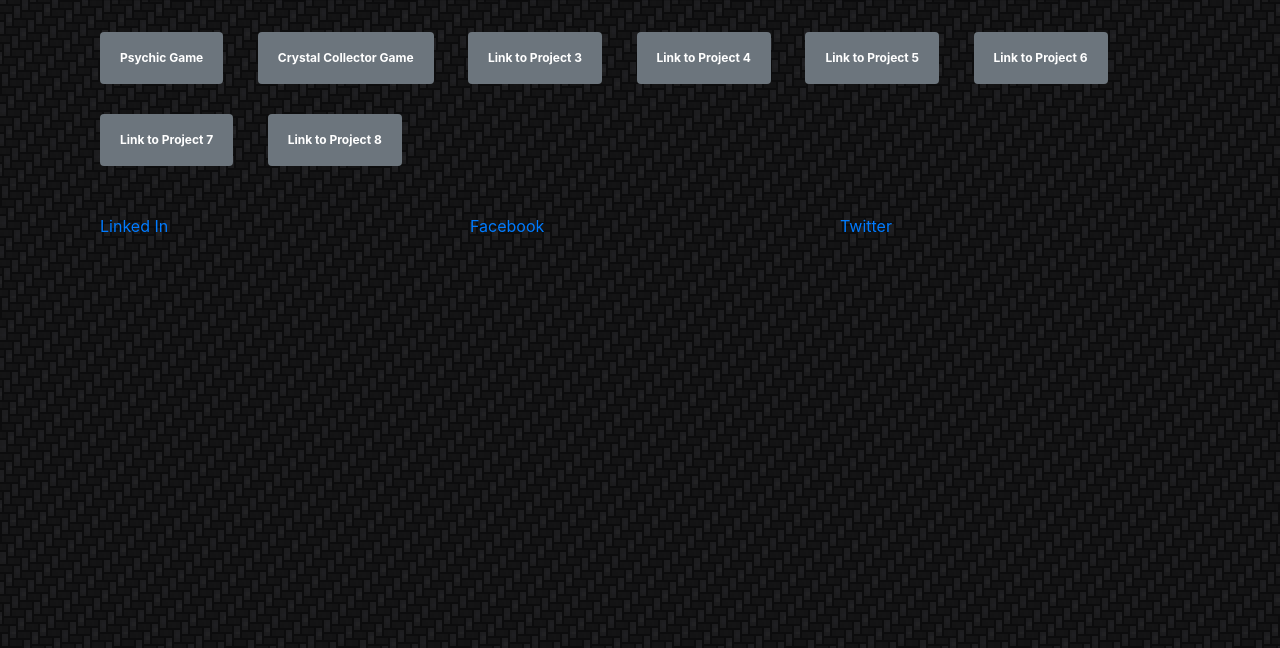
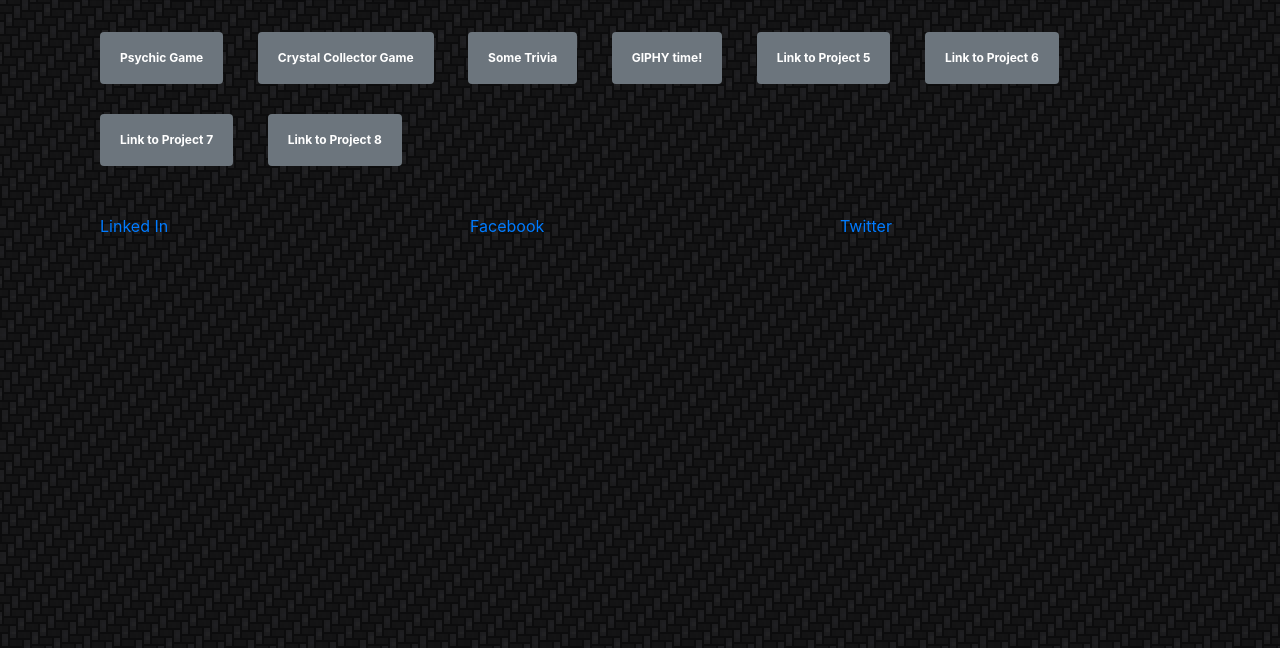
Before and after one commit to GregMash/Bootstrap-Portfolio, a plain HTML site: page portfolio.html in a window 1280 px wide. Shown: the part 152-800 px from the top of the page. Drawn offline with nearby package versions, Linux system fonts and the light colour scheme.

Commit message:
added giphy hw

```diff
--- a/portfolio.html
+++ b/portfolio.html
@@ -50,8 +50,8 @@
                                 <div class="col-sm">
                                     <a href="https://gregmash.github.io/Psychic-Game/" class="badge badge-secondary">Psychic Game</a>
                                     <a href="https://gregmash.github.io/unit-4-game/" class="badge badge-secondary">Crystal Collector Game</a>
-                                    <a href="https://gregmash.github.io/TriviaGame/" class="badge badge-secondary">Link to Project 3</a>
-                                    <a href="#" class="badge badge-secondary">Link to Project 4</a>
+                                    <a href="https://gregmash.github.io/TriviaGame/" class="badge badge-secondary">Some Trivia</a>
+                                    <a href="https://gregmash.github.io/Giphy-Homework/" class="badge badge-secondary">GIPHY time!</a>
                                     <a href="#" class="badge badge-secondary">Link to Project 5</a>
                                     <a href="#" class="badge badge-secondary">Link to Project 6</a>
                                     <a href="#" class="badge badge-secondary">Link to Project 7</a>
```
